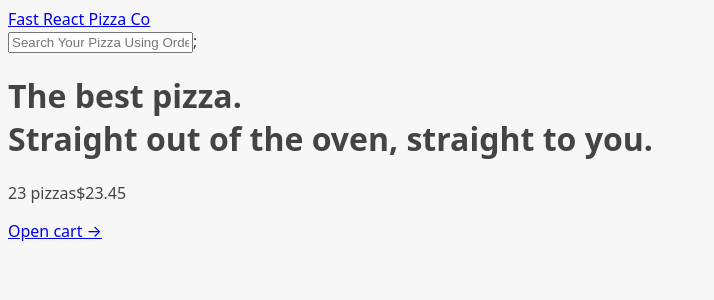
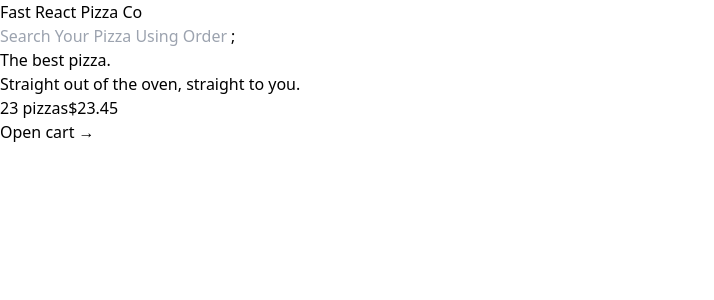
Before and after one commit to shafaqarefin/FastPizzaWebApp, a React (Vite) app: page / in a window 1280 px wide. Shown: the top 300 px of the page, without its empty margins (0-714 px from the left). Built offline with nearby package versions, Linux system fonts and the light colour scheme.

Commit message:
removed uncessary css,added tailwind support

```diff
--- a/src/index.css
+++ b/src/index.css
@@ -1,16 +1,6 @@
-body {
-  font-family: system-ui, -apple-system, BlinkMacSystemFont, 'Segoe UI', Roboto,
-    Oxygen, Ubuntu, Cantarell, 'Open Sans', 'Helvetica Neue', sans-serif;
-  background-color: #f7f7f7;
-  color: #444;
-}
-
-.layout {
-  display: grid;
-  grid-template-rows: auto 1fr auto;
-  gap: 32px;
-  height: 100dvh;
-}
+@tailwind base;
+@tailwind components;
+@tailwind utilities;
 
 /* https://dev.to/afif/i-made-100-css-loaders-for-your-next-project-4eje */
 .loader {
```
